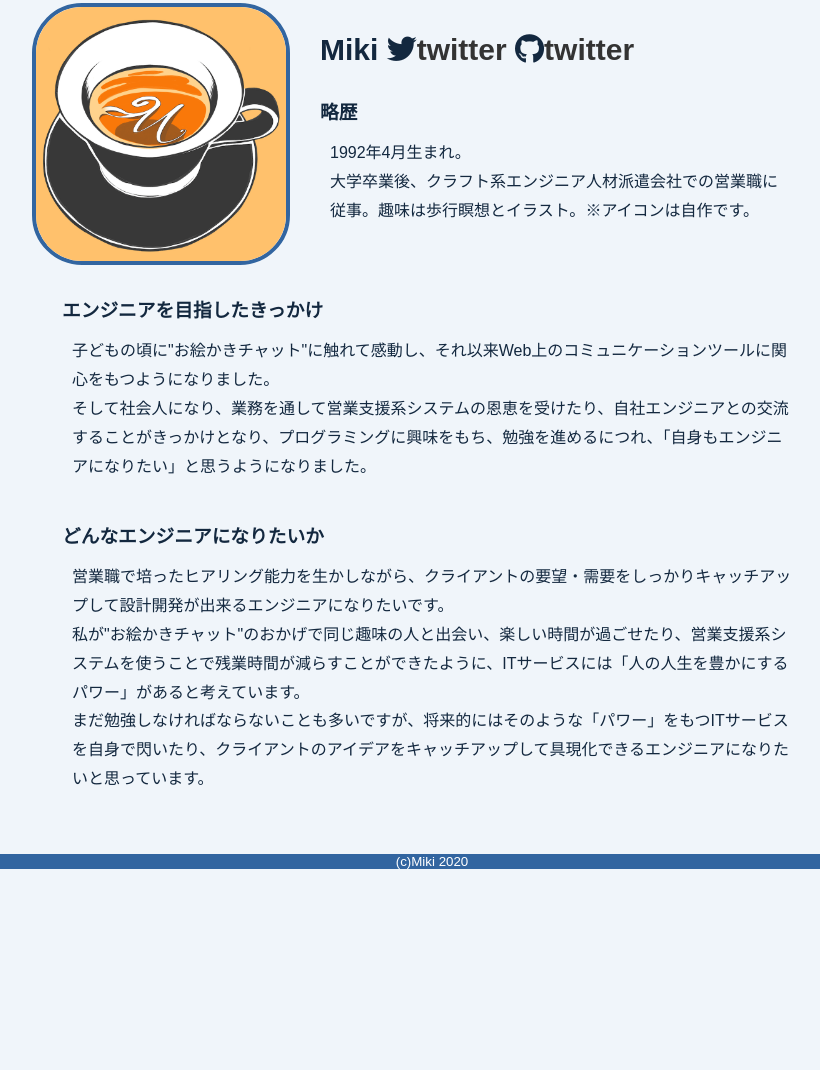
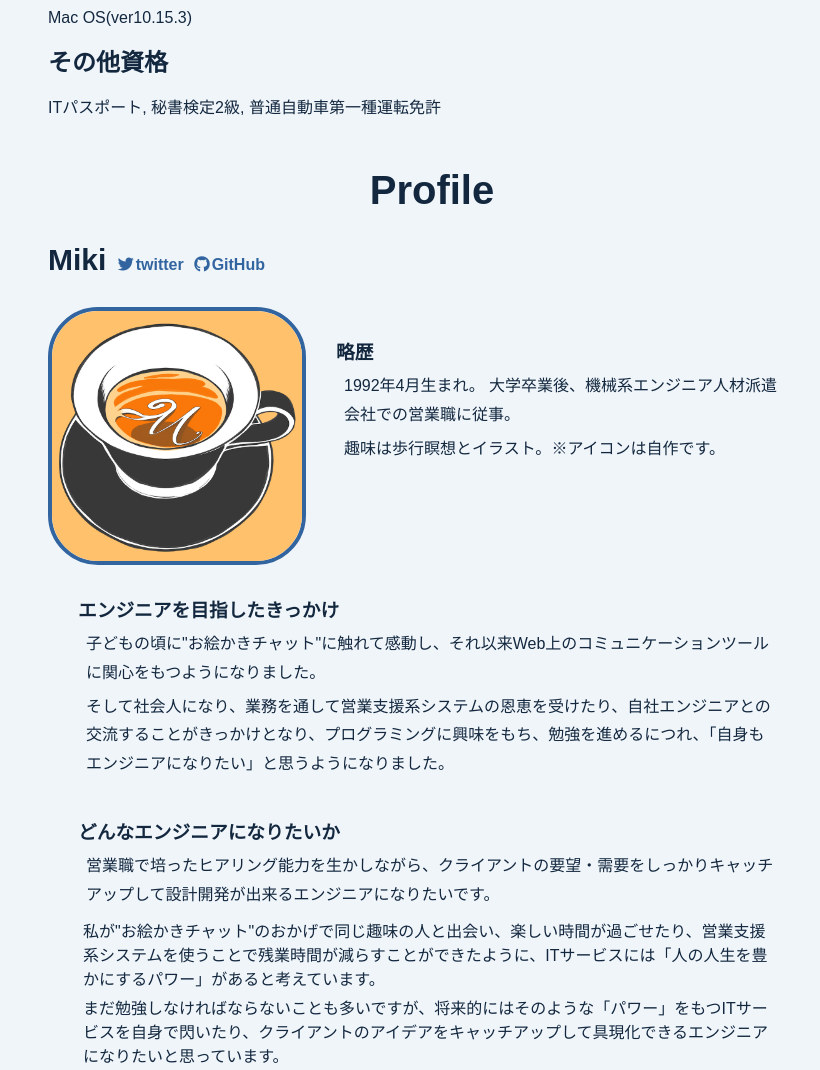
Before and after one commit to miki-tea/Portfolio, a website: page index.html in a window 1280 px wide. Shown: the part 971-2041 px from the top of the page, without its empty margins (208-1028 px from the left). Before the commit the page ends 1840 px from the top, so only its background shows below. Drawn offline with Linux system fonts and the light colour scheme; a web font is replaced by a local one.

Commit message:
追加：リンクボタンCSS　修正：リンクボタン位置

```diff
--- a/index.html
+++ b/index.html
@@ -65,23 +65,32 @@
     <section id="Profile" class="container">
       <h1 class="container-title">Profile</h1>
       <class class="container-body">
+        <h2 class="name">Miki
+          <span class="btn">
+            <a href="https://twitter.com/_miki_808" target="_blank" class="link"><i class="fab fa-twitter"></i>twitter</a>
+          </span>
+          <span class="btn">
+            <a href="https://github.com/miki-tea" target="_blank" class="link"><i class="fab fa-github"></i>GitHub</a>
+          </span>
+        </h2>
         <class class="container-row">
           <img src="dist/logo.png" alt="アイコン画像" class="icon container-col1">
           <class class="container-col2">
-            <h2 class="name">Miki
-              <span class="btn">
-                <i class="fab fa-twitter"></i><a href="https://twitter.com/_miki_808" target="_blank">twitter</a>
-              </span>
-              <span class="btn">
-                <i class="fab fa-github"></i><a href="https://github.com/miki-tea" target="_blank">twitter</a>
-              </span>
-            </h2>
             <div class="card">
               <h3 class="card-title">
                 略歴
               </h3>
-              <p class="card-body">1992年4月生まれ。<br>大学卒業後、クラフト系エンジニア人材派遣会社での営業職に従事。趣味は歩行瞑想とイラスト。<span>※アイコンは自作です。</span>
-              </p>
+              <div class="card-body">
+                <p>
+                  1992年4月生まれ。
+                  <!-- </p>
+                <p> -->
+                  大学卒業後、機械系エンジニア人材派遣会社での営業職に従事。
+                  <p>
+                    趣味は歩行瞑想とイラスト。<span>※アイコンは自作です。</span>
+                  </p>
+                </p>
+              </div>
             </div>
           </class>
         </class>
@@ -90,17 +99,24 @@
           <h3 class="card-title">
             エンジニアを目指したきっかけ
           </h3>
-          <p class="card-body">
-            子どもの頃に"お絵かきチャット"に触れて感動し、それ以来Web上のコミュニケーションツールに関心をもつようになりました。<br>
-            そして社会人になり、業務を通して営業支援系システムの恩恵を受けたり、自社エンジニアとの交流することがきっかけとなり、プログラミングに興味をもち、勉強を進めるにつれ、「自身もエンジニアになりたい」と思うようになりました。
-          </p>
+          <div class="card-body">
+            <p>
+              子どもの頃に"お絵かきチャット"に触れて感動し、それ以来Web上のコミュニケーションツールに関心をもつようになりました。
+            </p>
+            <p>
+              そして社会人になり、業務を通して営業支援系システムの恩恵を受けたり、自社エンジニアとの交流することがきっかけとなり、プログラミングに興味をもち、勉強を進めるにつれ、「自身もエンジニアになりたい」と思うようになりました。
+            </p>
+          </div>
         </div>
         <div class="card">
           <h3 class="card-title">
             どんなエンジニアになりたいか
           </h3>
           <p class="card-body">
-            営業職で培ったヒアリング能力を生かしながら、クライアントの要望・需要をしっかりキャッチアップして設計開発が出来るエンジニアになりたいです。<br>私が"お絵かきチャット"のおかげで同じ趣味の人と出会い、楽しい時間が過ごせたり、営業支援系システムを使うことで残業時間が減らすことができたように、ITサービスには「人の人生を豊かにするパワー」があると考えています。<br>まだ勉強しなければならないことも多いですが、将来的にはそのような「パワー」をもつITサービスを自身で閃いたり、クライアントのアイデアをキャッチアップして具現化できるエンジニアになりたいと思っています。
+            営業職で培ったヒアリング能力を生かしながら、クライアントの要望・需要をしっかりキャッチアップして設計開発が出来るエンジニアになりたいです。</p>
+          <p>私が"お絵かきチャット"のおかげで同じ趣味の人と出会い、楽しい時間が過ごせたり、営業支援系システムを使うことで残業時間が減らすことができたように、ITサービスには「人の人生を豊かにするパワー」があると考えています。
+          </p>
+          <p>まだ勉強しなければならないことも多いですが、将来的にはそのような「パワー」をもつITサービスを自身で閃いたり、クライアントのアイデアをキャッチアップして具現化できるエンジニアになりたいと思っています。
           </p>
         </div>
       </class>
--- a/src/scss/index.scss
+++ b/src/scss/index.scss
@@ -11,7 +11,7 @@ $fz-s: 25px;
 $fz-xs: 16px;
 
 
-body,h1,h2,h3,p,ul{
+body,h1,h2,h3,ul{
   margin: 0;
   padding: 0;
   color: darken($color-sub,40%);
@@ -78,7 +78,7 @@ a{
   }
 
 .container{
-  width: 800px;
+  width: 60%;
   margin: 30px auto 50px;
   &-title{
     font-size: $fz-l;
@@ -108,19 +108,32 @@ img{
 }
 .name{
   font-size: $fz-m;
-  margin: $space-m;
+  margin-bottom: $space-m;
+  // margin-left: $space-m;
 
+}
+.btn{
+  font-size: 16px;
+  padding: 1px 3px;
+  i{
+    color:darken($color-sub, 15%);  margin-right:2px;
+
+  }
 }
 .card{
   margin: $space-m;
+  box-sizing: border-box;
   &-title{
-    margin-bottom: 5px;
   }
   &-body{
     line-height: 1.8em;
-    padding: 10px;
+    padding: 3px;
     font-family: 'Arial';
   }
+  p{
+    margin: 5px;
+  }
+
 
 }
 
```
Also changed, not shown: dist/index.css.
